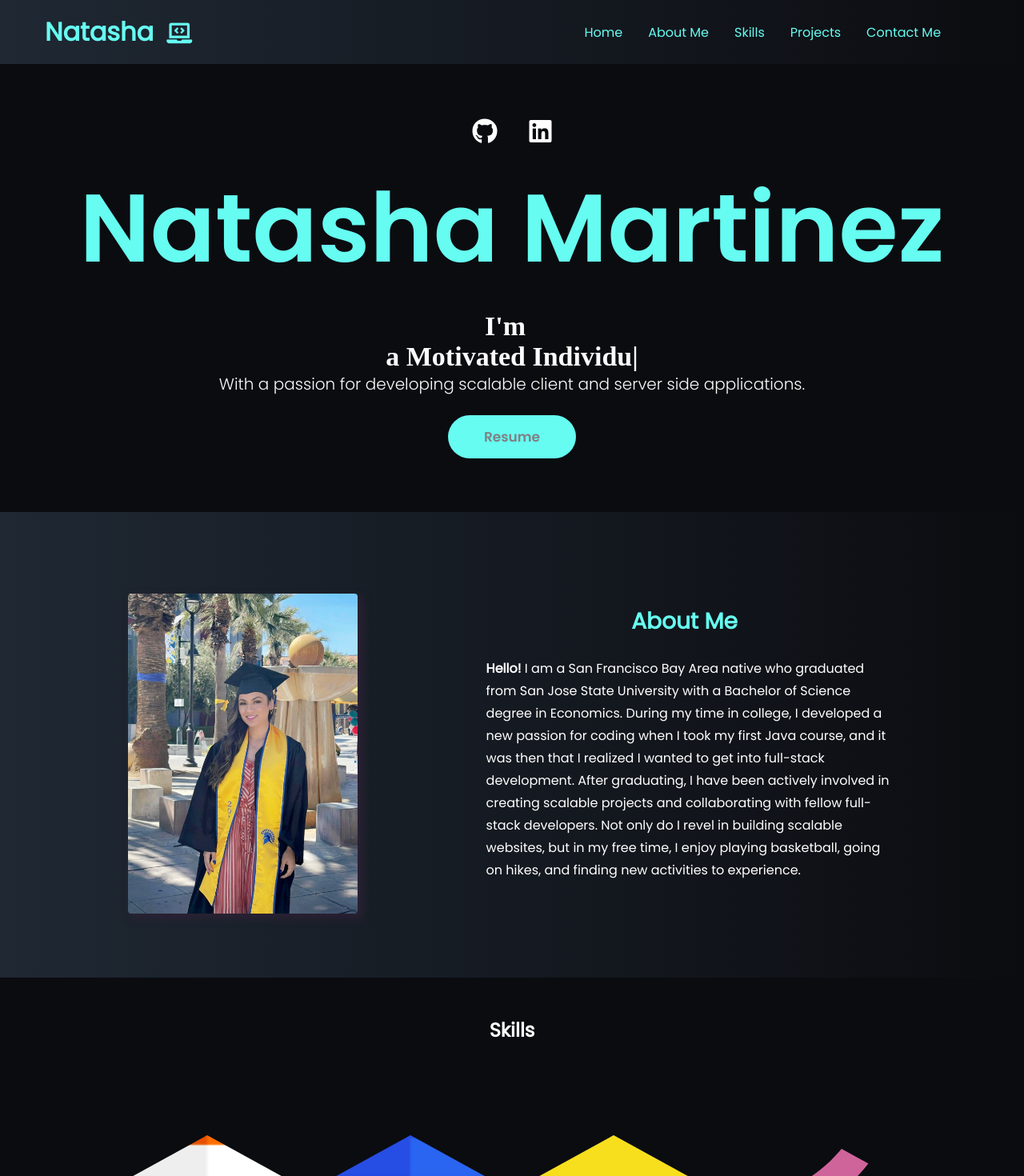
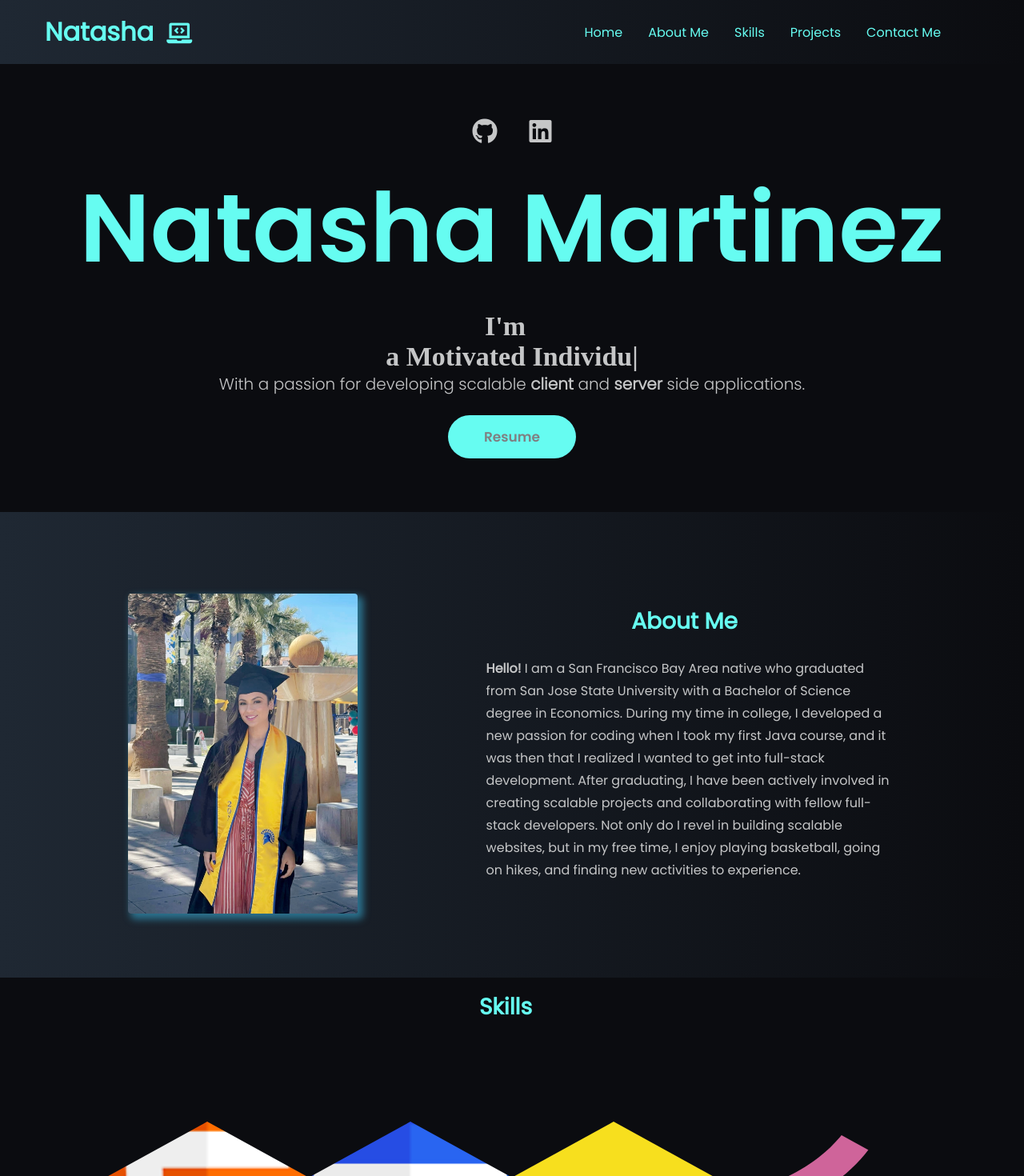
Before and after one commit to NMarti20/natasha-martinez-portfolio, a React (Create React App) app: page / in a window 1280 px wide. Shown: the top 1470 px of the page at 80% size. Built offline with nearby package versions, Linux system fonts and the light colour scheme; the HTML template or start-up script is replaced by a standard one.

Commit message:
added files for projects section

```diff
--- a/src/App.js
+++ b/src/App.js
@@ -2,6 +2,7 @@ import Home from "./components/Home/Home";
 import Header from "./components/Header/Header";
 import AboutMe from "./components/AboutMe/AboutMe";
 import Skills from "./components/Skills/Skills";
+import Projects from "./components/Projects/Projects";
 import "./App.css";
 function App() {
   return (
@@ -10,6 +11,7 @@ function App() {
       <Home />
       <AboutMe />
       <Skills />
+      <Projects />
     </div>
   );
 }
--- a/src/components/AboutMe/_aboutMe.scss
+++ b/src/components/AboutMe/_aboutMe.scss
@@ -15,7 +15,7 @@
 
   &__grad-pic {
     border-radius: 4px;
-    box-shadow: 5px 5px 10px 2px rgba(45, 34, 54, 0.8);
+    box-shadow: 5px 5px 10px 2px rgba(47, 135, 167, 0.8);
     @media (min-width: 320px) {
       margin: 36px 0px 8px 0px;
       height: 55vh;
@@ -59,7 +59,7 @@
     }
   }
   &__desc {
-    color: #fff;
+    color: #c5c6c7;
     @media (min-width: 320px) {
       height: 35vh;
       font-size: 12px;
@@ -68,7 +68,7 @@
     }
     @media (min-width: 768px) {
       // height: 25vh;
-      // font-size: 13px;
+      font-size: 15px;
       margin: 0;
       width: 40vw;
       line-height: 22px;
--- a/src/components/Header/_header.scss
+++ b/src/components/Header/_header.scss
@@ -72,7 +72,7 @@
 
   &--active {
     @media (max-width: 767px) {
-      background: linear-gradient(90deg, rgb(67, 68, 72) 0%, rgb(26, 23, 23));
+      background: linear-gradient(90deg, rgb(31, 40, 51) 0%, rgb(11, 12, 16));
       left: 0;
       opacity: 1;
       transition: all 0.5s ease;
@@ -105,7 +105,7 @@
 }
 
 .fa-bars {
-  color: #fff;
+  color: #66fcf1;
   @media (min-width: 320px) {
     font-size: 1.3rem;
   }
--- a/src/components/Home/Home.js
+++ b/src/components/Home/Home.js
@@ -18,15 +18,10 @@ export default function Home() {
           </a>
         </div>
 
-        <div className="home__details-name">
-
-    Natasha Martinez
-
-
-        </div>
+        <div className="home__details-name">Natasha Martinez</div>
 
         <div className="home__details-role">
-          <span className="home__details-text">
+          <p className="home__details-text">
             <h1>
               I'm &nbsp;
               <Typical
@@ -42,12 +37,12 @@ export default function Home() {
               />
             </h1>
 
-            <span className="home__details-tagline">
+            <p className="home__details-tagline">
               {" "}
-              With a passion for developing scalable client and server side
-              applications.
-            </span>
-          </span>
+              With a passion for developing scalable <b>client</b> and{" "}
+              <b>server</b> side applications.
+            </p>
+          </p>
         </div>
 
         <div className="home__btn-container">
--- a/src/components/Home/_home.scss
+++ b/src/components/Home/_home.scss
@@ -22,7 +22,7 @@
   }
 
   &__details {
-    color: rgb(251, 251, 251);
+    color: #c5c6c7;
     @media (min-width: 320px) {
       padding: 0 16px 0;
     }
@@ -53,7 +53,7 @@
   }
 
   &__icons-icon {
-    color: white;
+    color: #c5c6c7;
     cursor: pointer;
     transition: 0.2s;
     @media (min-width: 320px) {
@@ -169,18 +169,4 @@
     color: aliceblue;
     background-color: rgb(86, 90, 94);
   }
-
-  // &__footer {
-  //   // height: 17.8%;
-  //   @media (min-width: 320px) {
-  //     height: 15.1%;
-  //   }
-  // }
-
-  // &__footer img {
-  //   width: 100%;
-  //   @media (min-width: 320px) {
-  //     margin-top: 50px;
-  //   }
-  // }
 }
--- /dev/null
+++ b/src/components/Projects/Projects.js
@@ -0,0 +1,7 @@
+import "./_projects.scss";
+
+const Projects = () => {
+  return <div></div>;
+};
+
+export default Projects;
--- a/src/components/Skills/_skills.scss
+++ b/src/components/Skills/_skills.scss
@@ -5,11 +5,28 @@
   min-height: 100vh;
   padding-bottom: 8rem;
 
-  &__title-container {
-    color: #fff;
+  // &__title-container {
+  //   @media (min-width: 320px) {
+  //     margin: 10px;
+  //   }
+  // }
+  &__title {
+    color: #66fcf1;
     text-align: center;
-    margin-bottom: 2rem;
-    padding-top: 3rem;
+    @media (min-width: 320px) {
+      font-size: 20px;
+      align-items: center;
+      margin: 0 0 8px 0;
+      padding: 16px;
+    }
+    @media (min-width: 768px) {
+      font-size: 24px;
+      margin: 0 8px 16px 0;
+    }
+    @media (min-width: 1280px) {
+      font-size: 28px;
+      margin: 0 16px 24px 0;
+    }
   }
 }
 
```
Also changed, not shown: src/components/Projects/_projects.scss (added).
